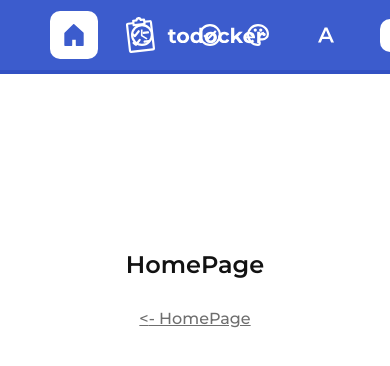
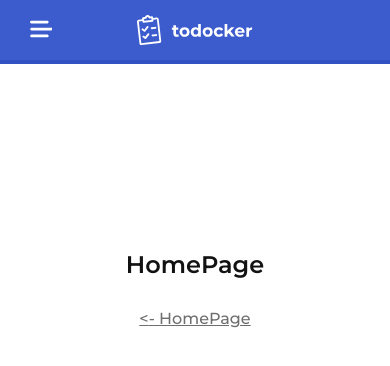
Before and after one commit to novacooo/react-todo-app, a React (Create React App) app: page / in a window 390 px wide. Shown: the top 366 px of the page. Built offline with nearby package versions, Linux system fonts and the light colour scheme.

Commit message:
Added hamburger icon and responsivity to TopBar

```diff
--- a/src/app_constants/dimens.ts
+++ b/src/app_constants/dimens.ts
@@ -1,4 +1,5 @@
 export const MARGIN_SIDE_DESKTOP = '50px';
+export const MARGIN_SIDE_TABLET = '40px';
 export const MARGIN_SIDE_MOBILE = '30px';
 export const BORDER_RADIUS = '10px';
 export const BP_MOBILE_MAX = '767px';
--- a/src/components/organisms/Footer/Footer.tsx
+++ b/src/components/organisms/Footer/Footer.tsx
@@ -6,6 +6,7 @@ import {
   BP_TABLET_MIN,
   MARGIN_SIDE_DESKTOP,
   MARGIN_SIDE_MOBILE,
+  MARGIN_SIDE_TABLET,
   TRANSITION_TIME,
 } from 'app_constants';
 import { fontSettings } from 'theme/fontSettings';
@@ -32,6 +33,7 @@ const StyledFooter = styled.footer`
 
   @media (min-width: ${BP_TABLET_MIN}) and (max-width: ${BP_TABLET_MAX}) {
     grid-template-columns: repeat(2, 1fr);
+    padding: 30px ${MARGIN_SIDE_TABLET};
   }
 
   @media (max-width: ${BP_MOBILE_MAX}) {
--- a/src/components/organisms/TopBar/TopBar.tsx
+++ b/src/components/organisms/TopBar/TopBar.tsx
@@ -1,8 +1,16 @@
 import React from 'react';
 import styled from 'styled-components';
 import { ReactComponent as AppLogo } from 'assets/logo/app_logo.svg';
-import { MARGIN_SIDE_DESKTOP } from 'app_constants';
+import {
+  BP_MOBILE_MAX,
+  BP_TABLET_MAX,
+  BP_TABLET_MIN,
+  MARGIN_SIDE_DESKTOP,
+  MARGIN_SIDE_MOBILE,
+  MARGIN_SIDE_TABLET,
+} from 'app_constants';
 import IconButton from 'components/atoms/IconButton/IconButton';
+import { ReactComponent as HamburgerIcon } from 'assets/icons/hamburger.svg';
 import { ReactComponent as HomeIcon } from 'assets/icons/home.svg';
 import { ReactComponent as HomeFilledIcon } from 'assets/icons/home_filled.svg';
 import { ReactComponent as ClockIcon } from 'assets/icons/clock.svg';
@@ -17,51 +25,74 @@ import ModeButton from 'components/molecules/ModeButton/ModeButton';
 import Button from 'components/atoms/Button/Button';
 import { fontSettings } from 'theme/fontSettings';
 
-// TODO: Make mobile
-
 const Container = styled.div`
-  display: flex;
-  justify-content: space-between;
+  display: grid;
+  grid-template-columns: repeat(3, 1fr);
   align-items: center;
   position: fixed;
   top: 0;
   left: 0;
   padding: 11px ${MARGIN_SIDE_DESKTOP};
   width: 100%;
-  height: 74px;
   background-color: ${({ theme }) => theme.MAIN};
   border-bottom: 4px solid ${({ theme }) => theme.MAIN_BORDER};
+
+  @media (min-width: ${BP_TABLET_MIN}) and (max-width: ${BP_TABLET_MAX}) {
+    padding: 11px ${MARGIN_SIDE_TABLET};
+  }
+
+  @media (max-width: ${BP_MOBILE_MAX}) {
+    grid-template-columns: repeat(3, minmax(80px, 1fr));
+    padding: 6px ${MARGIN_SIDE_MOBILE};
+  }
+`;
+
+const HamburgerButton = styled(IconButton)`
+  position: relative;
+  left: -13px;
+  display: none;
+
+  @media (max-width: ${BP_MOBILE_MAX}) {
+    display: block;
+  }
+`;
+
+const ButtonsContainer = styled.div`
+  justify-self: start;
+  display: flex;
+  gap: 20px;
+
+  @media (min-width: ${BP_TABLET_MIN}) and (max-width: ${BP_TABLET_MAX}) {
+    gap: 10px;
+  }
+
+  @media (max-width: ${BP_MOBILE_MAX}) {
+    display: none;
+  }
 `;
 
 const StyledAppLogo = styled(AppLogo)`
-  position: absolute;
-  top: 50%;
-  left: 50%;
+  justify-self: center;
   width: auto;
   height: 36px;
-  transform: translate(-50%, -50%);
   fill: ${({ theme }) => theme.MAIN_ITEMS};
-`;
 
-const ButtonsContainer = styled.div`
-  display: flex;
-
-  > * {
-    margin-right: 20px;
-
-    &:last-child {
-      margin-right: 0;
-    }
+  @media (max-width: ${BP_MOBILE_MAX}) {
+    height: 30px;
   }
 `;
 
 const RightContainer = styled.div`
+  justify-self: end;
   display: flex;
   align-items: center;
+
+  @media (max-width: ${BP_MOBILE_MAX}) {
+    display: none;
+  }
 `;
 
 const StyledButton = styled(Button)`
-  margin-left: 30px;
   height: 33px;
   background-color: ${({ theme }) => theme.MAIN_ITEMS};
   color: ${({ theme }) => theme.MAIN};
@@ -73,7 +104,12 @@ const StyledButton = styled(Button)`
 `;
 
 const ButtonLink = styled(Link)`
+  margin-left: 30px;
   text-decoration: none;
+
+  @media (min-width: ${BP_TABLET_MIN}) and (max-width: ${BP_TABLET_MAX}) {
+    margin-left: 15px;
+  }
 `;
 
 const TopBar = (): JSX.Element => {
@@ -81,7 +117,7 @@ const TopBar = (): JSX.Element => {
 
   return (
     <Container>
-      <StyledAppLogo />
+      <HamburgerButton icon={HamburgerIcon} />
       <ButtonsContainer>
         <Link to={routes.home}>
           <IconButton
@@ -105,6 +141,7 @@ const TopBar = (): JSX.Element => {
           />
         </Link>
       </ButtonsContainer>
+      <StyledAppLogo />
       <RightContainer>
         <ButtonsContainer>
           <ThemeButton />
--- a/src/templates/PageTemplate.tsx
+++ b/src/templates/PageTemplate.tsx
@@ -1,9 +1,14 @@
 import React from 'react';
 import styled from 'styled-components';
 import Footer from 'components/organisms/Footer/Footer';
-import { MARGIN_SIDE_DESKTOP } from 'app_constants';
-
-// TODO: Make mobile
+import {
+  BP_MOBILE_MAX,
+  BP_TABLET_MAX,
+  BP_TABLET_MIN,
+  MARGIN_SIDE_DESKTOP,
+  MARGIN_SIDE_MOBILE,
+  MARGIN_SIDE_TABLET,
+} from 'app_constants';
 
 interface IPageTemplateProps {
   children: JSX.Element;
@@ -20,6 +25,14 @@ const ContentContainer = styled.div`
   flex: 1;
   padding: 0 ${MARGIN_SIDE_DESKTOP};
   width: 100%;
+
+  @media (min-width: ${BP_TABLET_MIN}) and (max-width: ${BP_TABLET_MAX}) {
+    padding: 0 ${MARGIN_SIDE_TABLET};
+  }
+
+  @media (max-width: ${BP_MOBILE_MAX}) {
+    padding: 0 ${MARGIN_SIDE_MOBILE};
+  }
 `;
 
 const PageTemplate = ({ children }: IPageTemplateProps): JSX.Element => (
```
Also changed, not shown: src/assets/icons/hamburger.svg (added).
